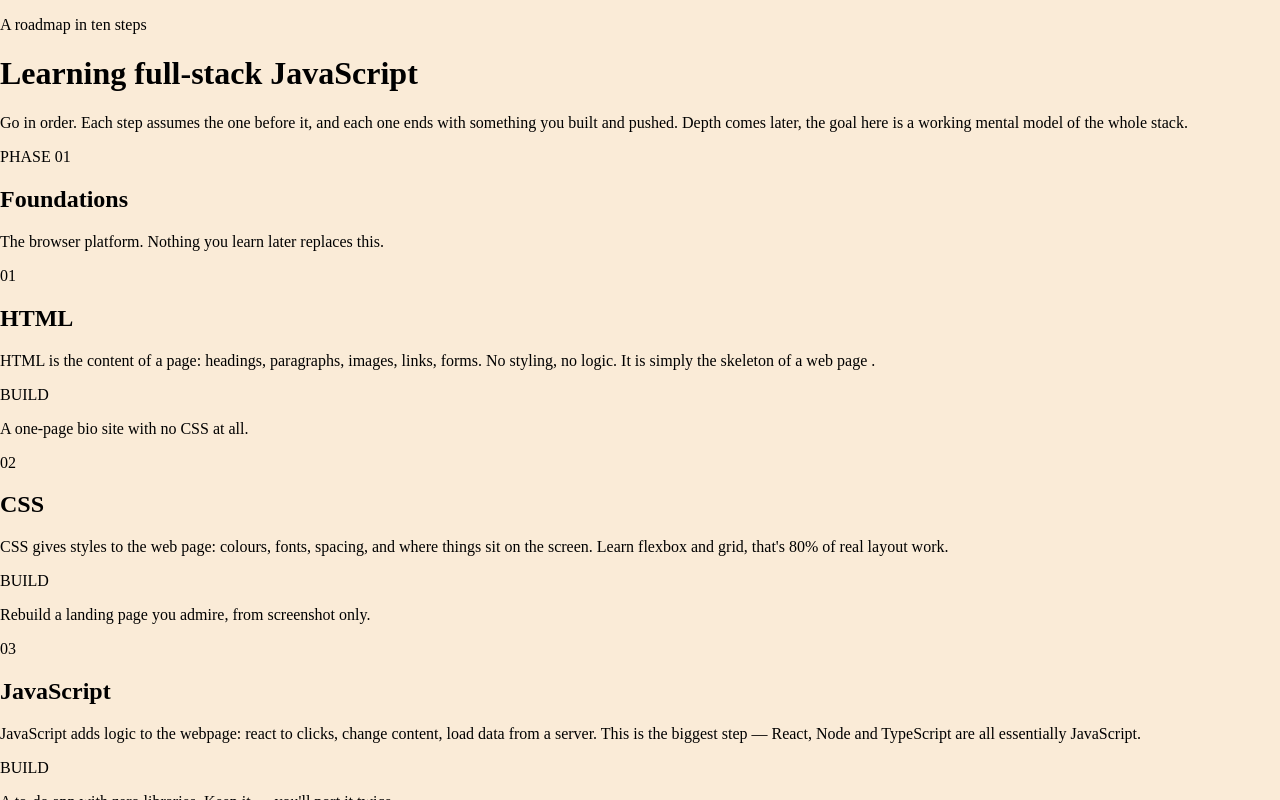
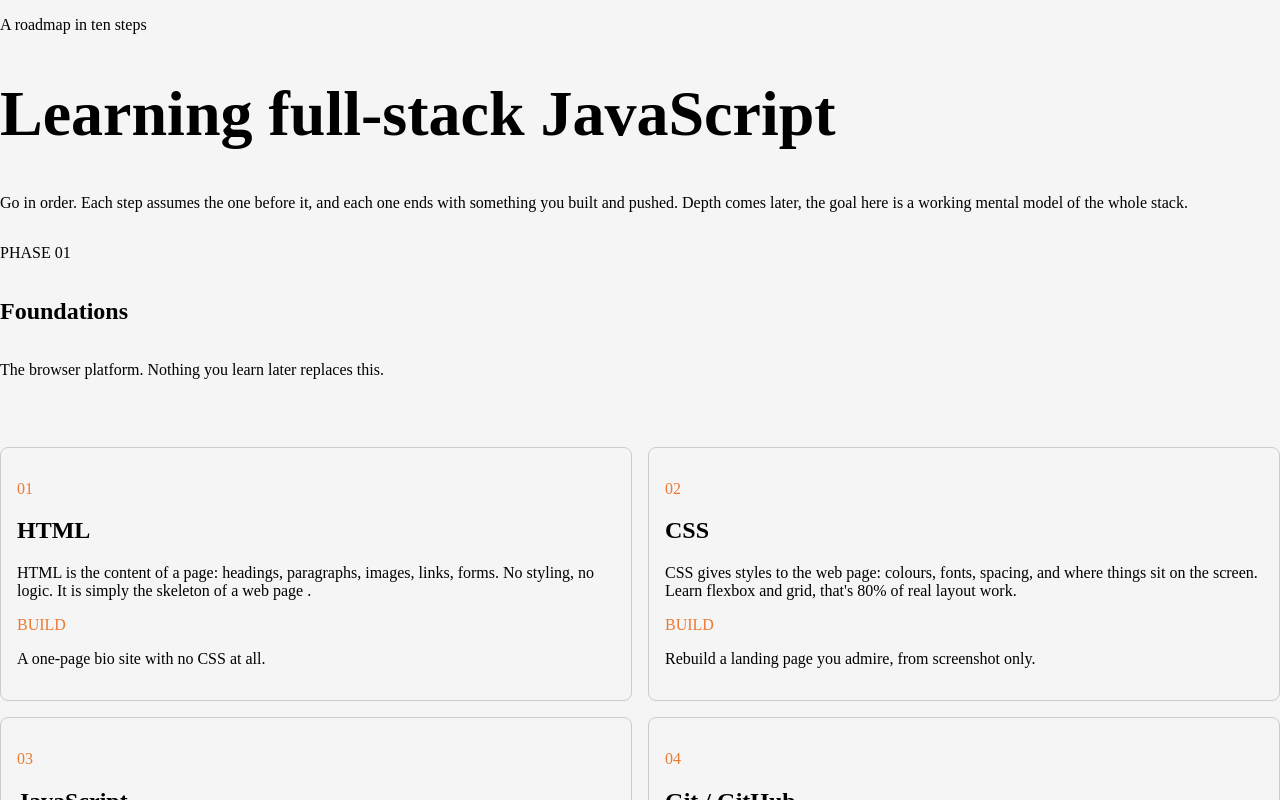
Before and after one commit to AdamKirikisla/learning-fullstack-js, a React (Vite) app in the folder learning-fullstack-js/: page / in a window 1280 px wide. Shown: the top 800 px of the page. Built offline with nearby package versions, Linux system fonts and the light colour scheme.

Commit message:
styles cards

```diff
--- a/learning-fullstack-js/src/Components/Header.jsx
+++ b/learning-fullstack-js/src/Components/Header.jsx
@@ -2,7 +2,8 @@ export default function Header() {
     return(
         <header>
             <p>A roadmap in ten steps</p>
-            <h1>Learning full-stack JavaScript</h1>
+            <h1>Learning full-stack
+                JavaScript</h1>
             <p>Go in order. Each step assumes the one before it,
                 and each one ends with something you built and pushed.
                 Depth comes later, the goal here is a working mental
--- a/learning-fullstack-js/src/Components/Main/Foundations.jsx
+++ b/learning-fullstack-js/src/Components/Main/Foundations.jsx
@@ -9,13 +9,12 @@ export default function Foundations(){
         <p>PHASE 01</p>
         <h2>Foundations</h2>
         <p>The browser platform. Nothing you learn later replaces this.</p>
-        <HTML />
-        <CSS />
-        <JavaScript />
-        <GitHub />
-
-
+        <div className="phase-grid">
+          <HTML />
+          <CSS />
+          <JavaScript />
+          <GitHub />
+        </div>
         </>
-
     )
 }
--- a/learning-fullstack-js/src/Components/Main/Foundations/CSS.jsx
+++ b/learning-fullstack-js/src/Components/Main/Foundations/CSS.jsx
@@ -2,7 +2,7 @@ export default function CSS(){
     return(
 
         <div className="card">
-            <p>02</p>
+            <p className="step">02</p>
             <h2>CSS</h2>
             <p>CSS gives styles to the web page: colours, fonts, spacing, and where things sit on the screen.
                 Learn flexbox and grid, that's 80% of real layout work.</p>
--- a/learning-fullstack-js/src/Components/Main/Foundations/GitHub.jsx
+++ b/learning-fullstack-js/src/Components/Main/Foundations/GitHub.jsx
@@ -2,7 +2,7 @@ export default function GitHub(){
     return(
 
         <div className="card">
-            <p>04</p>
+            <p className="step">04</p>
             <h2>Git / GitHub</h2>
             <p>Git saves versions of your code so you can undo mistakes;
                 GitHub stores those versions online. Learn to commit, push, branch, and open a pull request.
--- a/learning-fullstack-js/src/Components/Main/Foundations/HTML.jsx
+++ b/learning-fullstack-js/src/Components/Main/Foundations/HTML.jsx
@@ -2,7 +2,7 @@ export default function HTML(){
     return(
 
         <div className="card">
-            <p>01</p>
+            <p className="step">01</p>
             <h2>HTML</h2>
             <p>HTML is the content of a page: headings, paragraphs, images, links, forms.
                 No styling, no logic. It is simply the skeleton of a web page .</p>
--- a/learning-fullstack-js/src/Components/Main/Foundations/JavaScript.jsx
+++ b/learning-fullstack-js/src/Components/Main/Foundations/JavaScript.jsx
@@ -2,7 +2,7 @@ export default function JavaScript(){
     return(
 
         <div className="card">
-            <p>03</p>
+            <p className="step">03</p>
             <h2>JavaScript</h2>
             <p>JavaScript adds logic to the webpage: react to clicks, change content,
                 load data from a server. This is the biggest step —
--- a/learning-fullstack-js/src/Components/Main/Main.jsx
+++ b/learning-fullstack-js/src/Components/Main/Main.jsx
@@ -2,9 +2,9 @@ import Foundations from "./Foundations"
 
 export default function Main(){
     return(
-        <>
+        <section>
         <Foundations />
-        </>
+        </section>
 
     )
 }
--- a/learning-fullstack-js/src/styles.css
+++ b/learning-fullstack-js/src/styles.css
@@ -1,8 +1,40 @@
+:root{
+    --orange: #eb7a34
+}
+
+
 body{
     margin: 0;
-    background-color: antiquewhite;
+    background-color: whitesmoke;
+}
+h1{
+    font-size: 4rem;
 }
 
-.card{
+section{
+    display: flex;
+    flex-direction: column;
+}
 
+.phase-grid {
+  display: grid;
+  grid-template-columns: repeat(2, 1fr);
+  gap: 16px;
+  padding: 52px 0;
 }
+
+.card {
+  border: 1px solid #ccc;
+  border-radius: 8px;
+  padding: 16px;
+  cursor: pointer;
+  transition: .4s ease-in-out;
+}
+.card:hover{
+    transform: scale(1.04);
+}
+
+span,
+.step{
+    color: var(--orange);
+}
```
